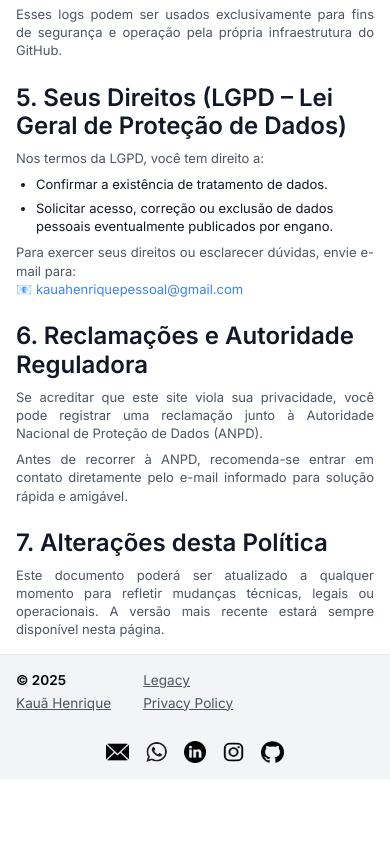
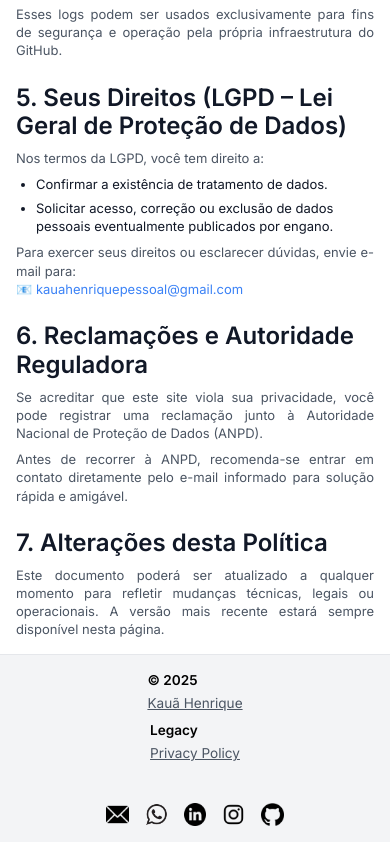
Before and after one commit to LohanLaventure/portfolio-kaua, a plain HTML site: page privacy/index.html in a window 390 px wide. Shown: the part 1215-2057 px from the top of the page. Before the commit the page ends 1994 px from the top, so only its background shows below. Drawn offline with Linux system fonts and the light colour scheme.

Commit message:
CENTRALIZEI A DIV HAHAHAHAHAH

```diff
--- a/privacy/index.html
+++ b/privacy/index.html
@@ -98,11 +98,11 @@
     <div class="f-col brand">
       <div class="brand-col">
         <strong>© 2025</strong>
-          <a href="../">Kauã Henrique</a>
+        <a href="../index.html">Kauã Henrique</a>
       </div>
       <div class="brand-col">
-          <a href="../legacy/">Legacy</a>
-          <a href="./">Privacy Policy</a>
+        <strong>Legacy</strong>
+        <a href="../privacy/index.html">Privacy Policy</a>
       </div>
     </div>
 
--- a/src/css/style.css
+++ b/src/css/style.css
@@ -305,11 +305,10 @@ a:hover {
   color: var(--text-secondary);
   font-size: 0.85rem;}
 .footer .container {
-  display: grid;
-  grid-template-columns: auto auto;  /* em vez de 1fr auto */
-  justify-content: space-between;    /* joga cada lado para o canto */
-  gap: 1.25rem 2rem;
+  display: flex;
+  justify-content: space-between;
   align-items: center;
+  gap: 2rem;
   max-width: 1100px;
   margin: 0 auto;
 }
@@ -327,8 +326,8 @@ a:hover {
 .footer-icons img {
   filter: var(--icon-filter);
 }
-.f-col strong { display: block; margin-bottom: 0.25rem; }
-.f-col a { display: inline-block; margin-top: 0.25rem; }
+.f-col strong { margin-bottom: .25rem; }
+.f-col a { margin-top: 0; }
 
 /* Links no footer: brancos e sublinhados (sobrepõe link global) */
 .footer a {
@@ -349,8 +348,10 @@ a:hover {
   display: block;
 }
 .footer .brand {
-  display: flex;
-  gap: 2rem;
+  display: grid;
+  grid-template-columns: auto auto;
+  column-gap: 2rem;
+  align-items: center;
 }
 .footer .brand-col strong,
 .footer .brand-col a,
@@ -364,7 +365,7 @@ a:hover {
 .footer .brand-col {
   display: flex;
   flex-direction: column;
-  gap: 0.2rem; /* distância vertical dentro da coluna */
+  gap: .25rem;
 }
 
 
@@ -372,9 +373,16 @@ a:hover {
    Responsivo
 ========================= */
 @media (max-width: 900px) {
-  .skills-grid { grid-template-columns: repeat(2, 1fr); }
-  .footer .container { grid-template-columns: 1fr; }
-  .footer-icons { justify-self: center; margin-top: 0.5rem; }
+  .footer .container {
+    flex-direction: column;
+    align-items: center;
+  }
+  .footer .brand {
+    grid-template-columns: 1fr; /* cada coluna vira uma linha */
+    row-gap: .5rem;
+    justify-items: center;
+  }
+  .footer-icons { align-self: center; margin-top: .5rem; }
 }
 @media (max-width: 768px) {
   .skills-grid, .contact-grid { grid-template-columns: 1fr !important; }
```
Also changed, not shown: index.html (+2 -3 lines). Lines whose indentation alone changed are shown as unchanged.
